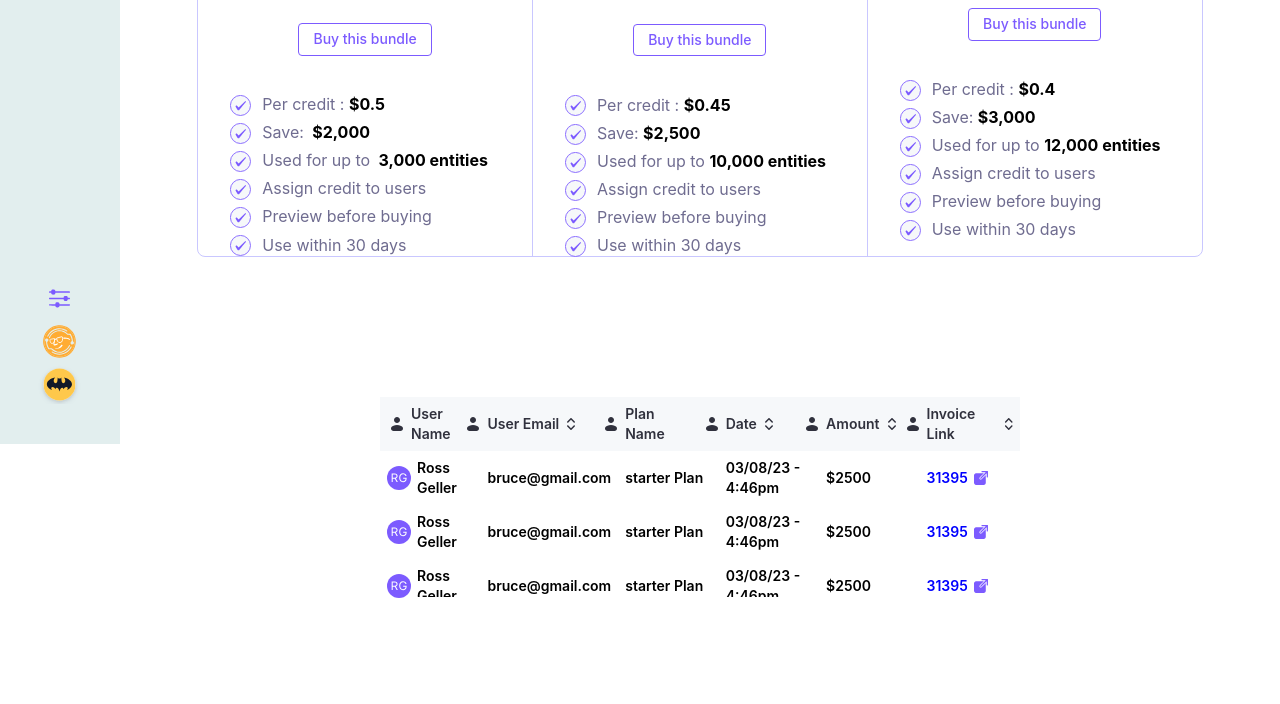
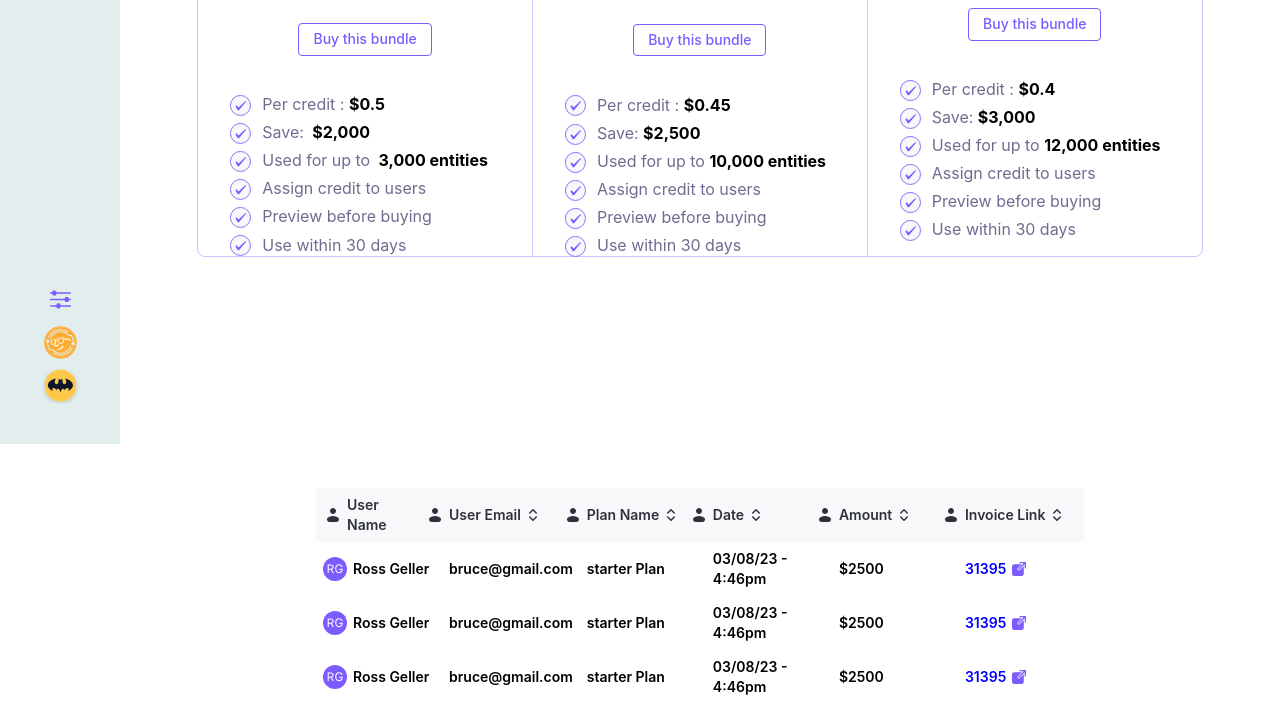
Before and after one commit to Aliiihaiderr/Figma-Task, a plain HTML site: page index.html in a window 1280 px wide. Shown: the part 356-1060 px from the top of the page. Before the commit the page ends 954 px from the top, so only its background shows below. Drawn offline with Linux system fonts and the light colour scheme.

Commit message:
Added border on nav item and set content alements center by margin auto

```diff
--- a/style.css
+++ b/style.css
@@ -21,6 +21,10 @@
     z-index: 1;
 }
 
+ul li > a{
+    border: 1px solid #E2EEEE;
+    border-radius: 8px;
+}
 ul li a.active{
     background-color: #EBE9FF;
     border: 1px solid #7C5BFF;
@@ -84,7 +88,6 @@ ul li > a:not(.active):hover{
     background-color: #FFFFFF;
     display: flex;
     height: 100vh;
-    align-items: center;
     flex-direction: column;
     margin-left: 7.5rem;
 }
@@ -95,7 +98,7 @@ ul li > a:not(.active):hover{
     border: 1px solid #C9C7FF;
     display: flex;
     border-radius: 0.5rem;
-    margin-top: 5.688rem;
+    margin: 5.688rem auto;
 }
 
 .plan {
@@ -192,15 +195,15 @@ span{
     margin-right: 12px;
 }
 .all-users{
-    margin-top: 127px;
+    margin: 127px auto;
 }
 .users {
     display: grid;
     grid-template-columns: repeat(6, 1fr);
     margin-top: 13px;
     max-width: 60vw;
-    width: 80vh;
-    max-height: 200px;
+    width: 60vw;
+    min-height: 200px;
     overflow-x: scroll;
 }
 
@@ -212,6 +215,7 @@ span{
     gap: 6px;
     display: flex;
     align-items: center;
+    max-height: 100%;
 }
 .grid-item:nth-child(-n+6) {
     background-color: #F6F8FA;
```
